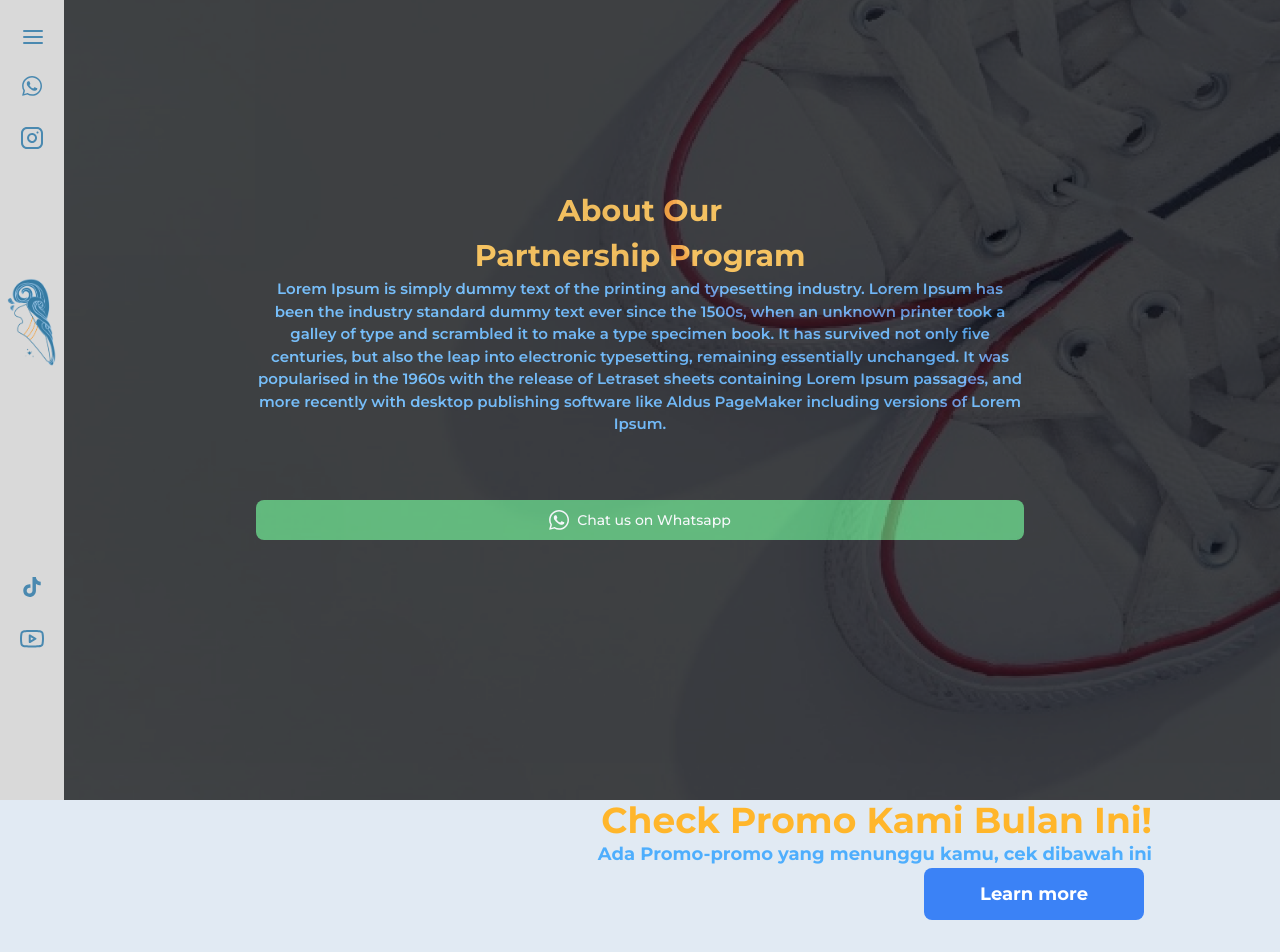
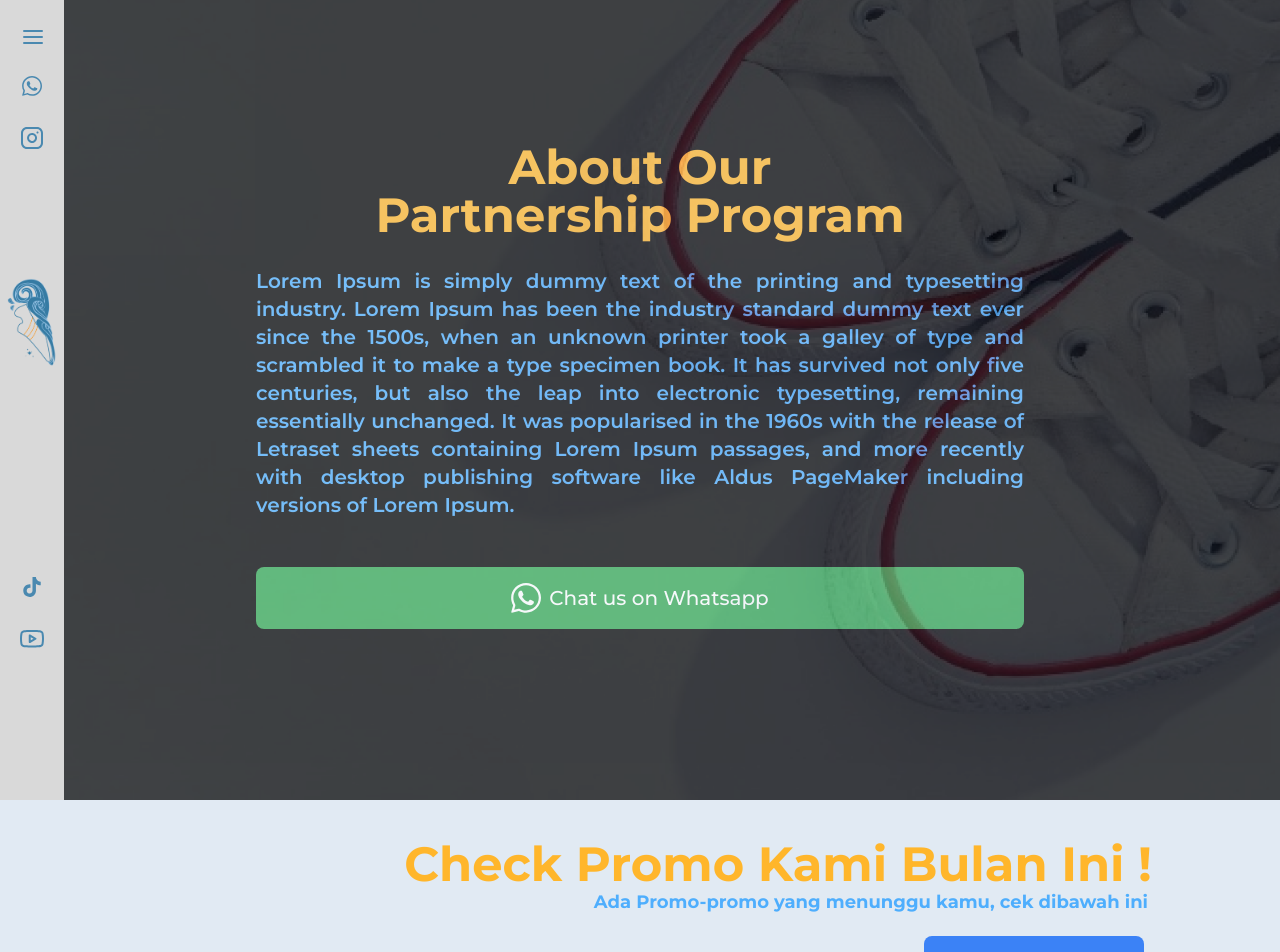
Before and after one commit to semicolonprojects/Project-3.0, a Next.js app: page /partnership in a window 1280 px wide. Shown: the top 952 px of the page. Built offline with nearby package versions, Linux system fonts and the light colour scheme.

Commit message:
fixing layout

```diff
--- a/app/(main)/Artikel.jsx
+++ b/app/(main)/Artikel.jsx
@@ -2,8 +2,8 @@ import Image from "next/image";
 
 const Artikel = () => {
   return (
-    <div className="px-4 md:px-8 lg:px-16 xl:px-32 w-auto">
-      <p className="text-[#FFB62B] font-bold text-3xl md:text-4xl lg:text-5xl">
+    <div className="py-5 px-4 md:px-8 lg:px-16 xl:px-32 w-auto">
+      <p className="py-5 text-[#FFB62B] font-bold text-3xl md:text-4xl lg:text-5xl">
         Artikel
       </p>
       <div className="grid grid-cols-1 md:grid-cols-3 gap-4 md:gap-6 lg:gap-8 xl:gap-10">
@@ -11,9 +11,9 @@ const Artikel = () => {
           <Image
             src="https://images.unsplash.com/photo-1682687219612-b12805df750d?q=80&w=1887&auto=format&fit=crop&ixlib=rb-4.0.3&ixid=M3wxMjA3fDF8MHxwaG90by1wYWdlfHx8fGVufDB8fHx8fA%3D%3D"
             alt="..."
-            width={300}
-            height={300}
-            className="p-4"
+            width={200}
+            height={200}
+            className="object-fill w-full "
           />
           <div className="px-6 py-4">
             <div className="font-bold text-xl mb-2">
@@ -43,7 +43,7 @@ const Artikel = () => {
             alt="..."
             width={300}
             height={300}
-            className="p-4"
+            className="object-fill w-full"
           />
           <div className="px-6 py-4">
             <div className="font-bold text-xl mb-2">
@@ -73,7 +73,7 @@ const Artikel = () => {
             alt="..."
             width={300}
             height={300}
-            className="p-4"
+            className="object-fill w-full"
           />
           <div className="px-6 py-4">
             <div className="font-bold text-xl mb-2">
--- a/app/(main)/Maps.jsx
+++ b/app/(main)/Maps.jsx
@@ -27,10 +27,10 @@ const Maps = () => {
   }, []);
 
   return (
-    <div className="relative w-auto px-4 md:px-8 lg:px-16 xl:px-32 flex justify-center md:justify-end rounded-md">
+    <div className="pb-5 relative w-auto px-4 md:px-8 lg:px-16 xl:px-32 flex justify-center md:justify-end rounded-md">
       <div className="grid grid-flow-col gap-4 md:gap-8 lg:gap-12">
         <div className="w-full md:w-auto lg:w-auto xl:w-auto">
-          <p className="text-yellow-500 font-bold text-3xl md:text-4xl lg:text-5xl">
+          <p className="py-5 text-yellow-500 font-bold text-3xl md:text-4xl lg:text-5xl">
             Our Store{" "}
           </p>
           {mobileMaps ? (
--- a/app/(main)/Partnership.jsx
+++ b/app/(main)/Partnership.jsx
@@ -2,14 +2,14 @@ import Link from "next/link";
 
 const Partnership = () => {
   return (
-    <div className="px-4 md:px-8 lg:px-16 xl:px-32 flex flex-col h-auto md:h-96 w-auto">
+    <div className="pt-10 px-4 md:px-8 lg:px-16 xl:px-32 flex flex-col h-auto md:h-96 w-auto">
       <p className="text-[#FFB62B] font-bold text-3xl md:text-4xl lg:text-5xl">
-        Want To Become Our Partner?
+        Want To Become Our Partner ?
       </p>
-      <p className="text-[#4EAEFD] text-base md:text-lg font-bold">
+      <p className="text-[#4EAEFD] px-2 text-base md:text-lg font-bold">
         Learn more about our partnership program below
       </p>
-      <div className="py-5">
+      <div className="py-5 px-2">
         <Link href="/partnership">
           <button
             type="button"
--- a/app/(main)/Resi.jsx
+++ b/app/(main)/Resi.jsx
@@ -26,13 +26,13 @@ const Resi = () => {
 
   return (
     <>
-      <div className="flex justify-center md:px-32 md:justify-end md:w-auto py-2 w-screen">
-        <div className="relative max-w-max px-5 flex-col bg-[#D9D9D9] rounded-xl">
-          <p className="text-yellow-500 font-semibold text-xl md:text-2xl lg:text-3xl text-center">
+      <div className="flex justify-center md:px-32 md:justify-end md:w-auto py-5 w-screen">
+        <div className="relative max-w-max p-5 flex-col shadow-lg bg-[#D9D9D9] rounded-xl">
+          <p className="text-yellow-500 py-2 font-semibold text-xl md:text-2xl lg:text-3xl text-center">
             Cek Resi Kamu Disini
           </p>
           <div className="w-full md:w-[509px] h-auto grid grid-flow-row gap-6">
-            <div className="flex justify-center py-3">
+            <div className="flex justify-center py-1">
               <div className="grid grid-flow-col p-3 bg-gray-300 rounded-xl max-w-sm justify-center gap-4">
                 <MagnifyingGlassIcon
                   className="flex justify-center"
--- a/app/(main)/ServicesProducts.jsx
+++ b/app/(main)/ServicesProducts.jsx
@@ -30,8 +30,8 @@ const ServicesProducts = () => {
   }, []);
 
   return (
-    <div className="relative px-14 md:px-32">
-      <p className="text-yellow-500 font-bold text-2xl md:text-4xl lg:text-5xl">
+    <div className="relative pt-24 pb-5 px-14 md:px-32">
+      <p className="text-yellow-500 py-5 font-bold text-2xl md:text-4xl lg:text-5xl">
         Our Services & Products
       </p>
       <div className="grid grid-cols-1 md:grid-flow-col gap-5">
@@ -59,26 +59,26 @@ const ServicesProducts = () => {
           )}
         </div>
         <div className="grid grid-flow-row gap-5">
-          <div className="relative w-[300px] h-fit rounded overflow-hidden">
+          <div className="relative w-[300px] max-h-[370px] h-full rounded overflow-hidden">
             <div className="absolute inset-0 bg-black opacity-40"></div>
             <Image
               src={TravelKit}
               alt="..."
-              className="w-full h-full object-cover"
+              className="w-full h-full object-fill  "
             />
-            <div className="absolute inset-x-0 bottom-0 flex items-end justify-end text-white p-4 [writing-mode:vertical-rl] rotate-180">
+            <div className="absolute inset-x-0 bottom-0 flex items-end justify-end font-bold text-white p-4 [writing-mode:vertical-rl] rotate-180">
               <p className="text-center text-[40px]">TRAVEL KIT</p>
             </div>
           </div>
           <div className="rounded overflow-hidden shadow-lg">
-            <div className="relative w-[300px] h-auto rounded overflow-hidden">
+            <div className="relative w-[300px]  max-h-[370px] h-full  rounded overflow-hidden">
               <div className="absolute inset-0 bg-black opacity-40"></div>
               <Image
                 src={Services}
                 alt="..."
-                className="w-full h-full object-cover"
+                className="w-full h-full object-fill"
               />
-              <div className="absolute inset-x-0 bottom-0 flex items-end justify-end text-white p-4 [writing-mode:vertical-rl] rotate-180">
+              <div className="absolute inset-x-0 bottom-0 flex items-end justify-end font-bold text-white p-4 [writing-mode:vertical-rl] rotate-180">
                 <p className="text-center text-[40px]">SERVICES</p>
               </div>
             </div>
--- a/app/(main)/partnership/Info.jsx
+++ b/app/(main)/partnership/Info.jsx
@@ -3,6 +3,7 @@ import Image from "next/image";
 
 const Info = () => {
   return (
+    <>
     <div className="px-28 w-full h-screen">
       <Image
         src={WhiteShoes}
@@ -14,12 +15,12 @@ const Info = () => {
       />
       <div className="absolute top-0 left-0 w-full h-full bg-black opacity-[0.72] flex items-center justify-center">
         <div className="text-white text-center max-h-screen md:max-h-max">
-          <p className="text-[#FFB62B] font-bold text-[30px]">
+          <p className="text-[#FFB62B] font-bold text-5xl py-5">
             About Our <br />
             Partnership Program
           </p>
-          <div className="max-w-screen-md max-h-screen">
-            <p className="text-[#4EAEFD] font-semibold text-[15px]">
+          <div className="max-w-screen-md max-h-screen ">
+            <p className="text-[#4EAEFD] text-justify py-2 font-semibold text-xl">
               Lorem Ipsum is simply dummy text of the printing and typesetting
               industry. Lorem Ipsum has been the industry standard dummy text
               ever since the 1500s, when an unknown printer took a galley of
@@ -32,14 +33,14 @@ const Info = () => {
               Lorem Ipsum.
             </p>
           </div>
-          <div className="py-16">
+          <div className="py-10 ">
             <button
               type="button"
-              className="gap-2 flex-row justify-center text-white bg-[#34A853] hover:bg-[#2e7c49] focus:ring-4 focus:outline-none focus:ring-[#5aa476] font-medium rounded-lg text-sm w-full py-2.5 inline-flex items-center me-2 mb-2"
+              className="gap-2 flex-row justify-center text-white bg-[#34A853] hover:bg-[#2e7c49] focus:ring-4 focus:outline-none focus:ring-[#5aa476] font-medium rounded-lg text-xl w-full py-4 inline-flex items-center me-2 mb-2"
             >
               <svg
-                width="20"
-                height="20"
+                width="30"
+                height="30"
                 viewBox="0 0 20 20"
                 fill="none"
                 xmlns="http://www.w3.org/2000/svg"
@@ -61,6 +62,11 @@ const Info = () => {
         </div>
       </div>
     </div>
+
+    <div className="pb-20">
+
+    </div>
+    </>
   );
 };
 
--- a/app/(main)/partnership/page.jsx
+++ b/app/(main)/partnership/page.jsx
@@ -1,7 +1,7 @@
 import Info from "./Info";
 
 const Page = () => {
-  return <Info />;
+  return <Info  />;
 };
 
 export default Page;
--- a/app/components/Footer.jsx
+++ b/app/components/Footer.jsx
@@ -1,15 +1,15 @@
 const Footer = () => {
   return (
     <>
-      <div className="px-4 md:px-8 lg:px-16 xl:px-32 w-full flex flex-col md:flex-row justify-end pb-10 md:pb-20">
+      <div className="py-10 px-4 md:px-8 lg:px-16 xl:px-32 w-full flex flex-col md:flex-row justify-end pb-10 md:pb-20">
         <div className="flex-col text-center md:text-end">
-          <p className="text-[#FFB62B] font-bold text-2xl md:text-3xl lg:text-4xl">
-            Check Promo Kami Bulan Ini!
+          <p className="text-[#FFB62B] font-bold text-3xl md:text-4xl lg:text-5xl">
+            Check Promo Kami Bulan Ini !
           </p>
-          <p className="text-[#4EAEFD] font-bold text-base md:text-lg">
+          <p className="text-[#4EAEFD] px-1 font-bold text-base md:text-lg">
             Ada Promo-promo yang menunggu kamu, cek dibawah ini
           </p>
-          <div className="py-5 md:py-0 flex justify-center md:justify-end">
+          <div className="py-5 md:py-5 flex justify-center md:justify-end">
             <button
               type="button"
               className="text-white bg-blue-500 hover:bg-yellow-500 focus:ring-4 focus:ring-blue-300 font-bold rounded-lg text-sm md:text-base lg:text-lg px-6 md:px-14 py-2 md:py-3 me-2 mb-2 focus:outline-none"
```
Also changed, not shown: public/img/travel_kit.png.
